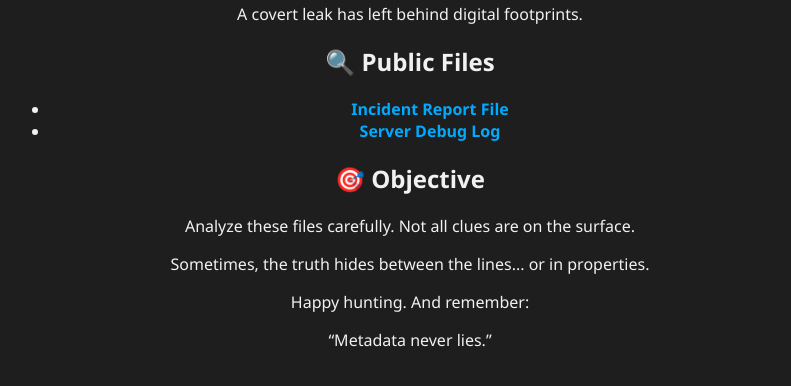
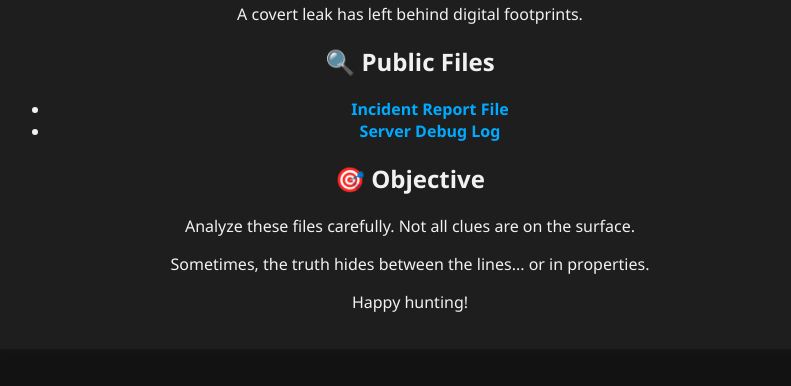
Before and after one commit to newb4sec/newb4sec.github.io, a plain HTML site: page index.html in a window 1280 px wide. Shown: the part 164-550 px from the top of the page, without its empty margins (230-1021 px from the left). Drawn offline with Linux system fonts and the light colour scheme.

Commit message:
Add files via upload

```diff
--- a/index.html
+++ b/index.html
@@ -48,8 +48,7 @@
     <p>Analyze these files carefully. Not all clues are on the surface.</p>
     <p>Sometimes, the truth hides between the lines... or in properties.</p>
 
-    <p>Happy hunting. And remember:</p>
-    <blockquote>“Metadata never lies.”</blockquote>
+    <p>Happy hunting!</p>
   </div>
 
   <!-- 🧠 Tip: Dork smarter, not harder. Examine hidden details. -->
```
